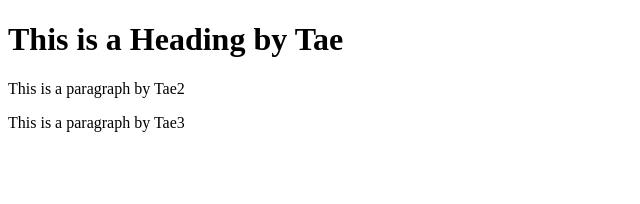
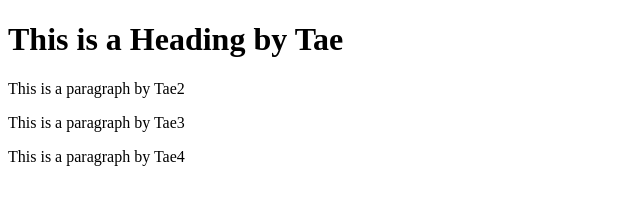
Before and after one commit to commander-taesan/tae_workspace, a plain HTML site: page index.html in a window 1280 px wide. Shown: the whole page, without its empty margins (0-640 px from the left). Drawn offline with Linux system fonts and the light colour scheme.

Commit message:
3rd commit

```diff
--- a/index.html
+++ b/index.html
@@ -8,6 +8,7 @@
 <h1>This is a Heading by Tae</h1>
 <p>This is a paragraph by Tae2</p>
 <p>This is a paragraph by Tae3</p>
+<p>This is a paragraph by Tae4</p>
 
 </body>
 </html>
```
